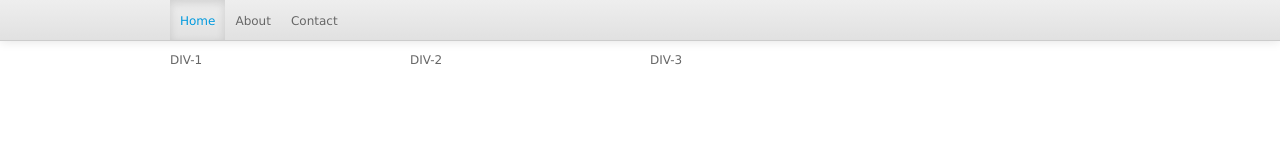
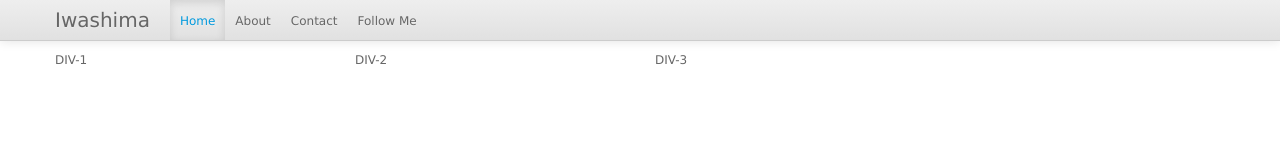
Before and after one commit to iwashima/iwashima.github.com, a plain HTML site: page index.html in a window 1280 px wide. Drawn offline with nearby package versions, Linux system fonts and the light colour scheme.

Commit message:
updated index.php

```diff
--- a/index.html
+++ b/index.html
@@ -5,7 +5,8 @@
 		<meta name="viewport" content="width=device-width, initial-scale=1.0">
 
 		<!-- Bootstrap -->
-		<link href="css/bootstrap.min.css" rel="stylesheet" media="screen">
+		<link rel="stylesheet" href="css/bootstrap.min.css"             media="screen">
+		<link rel="stylesheet" href="css/bootstrap-responsive.min.css">
 
 		<!-- Customised CSS -->
 		<link href="css/custom.css"        rel="stylesheet" media="screen" type="text/css">
@@ -18,16 +19,17 @@
 			<div class="navbar-inner">
 				<div class="container">
 					<a class="btn btn-navbar" data-toggle="collapse" data-target=".nav-collapse">
-						<span class="icon-bar">Iwashima</span>
+						<span class="icon-bar"></span>
 						<span class="icon-bar"></scan>
 						<span class="icon-bar"></scan>
 					</a>
-
+					<a class="brand" href="index.html">Iwashima</a>
 					<div class="nav-collapse">
 						<ul class="nav">
-							<li class="active"><a href="#">Home</a></li>
-							<li><a href="#about">About</a></li>
-							<li><a href="#contact">Contact</a></li>
+							<li class="active"><a href="#"        >Home     </a></li>
+							<li>               <a href="#about"   >About    </a></li>
+							<li>               <a href="#contact" >Contact  </a></li>
+							<li>			   <a href="#FollowMe">Follow Me</a></li>
 						</ul>
 					</div>
 				</div>
```
